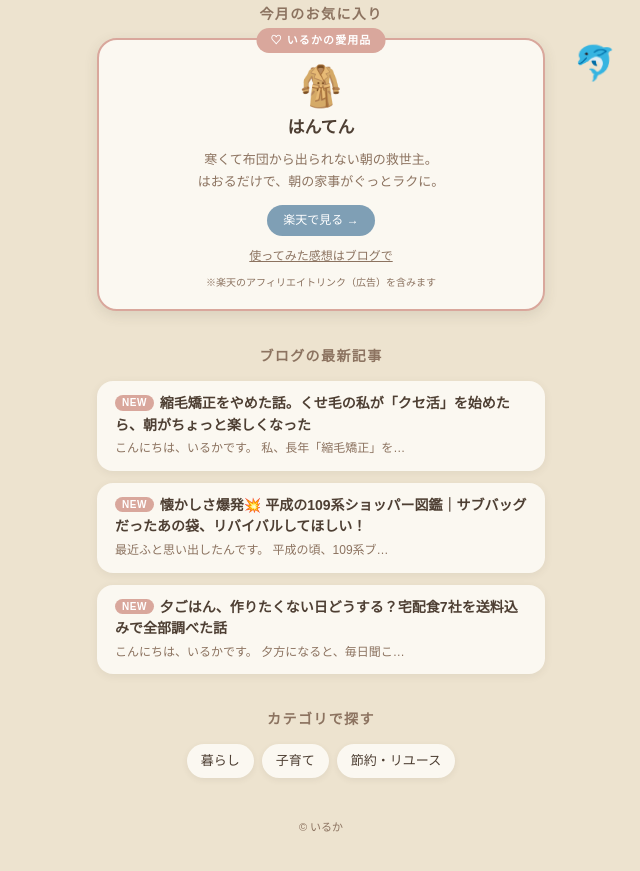
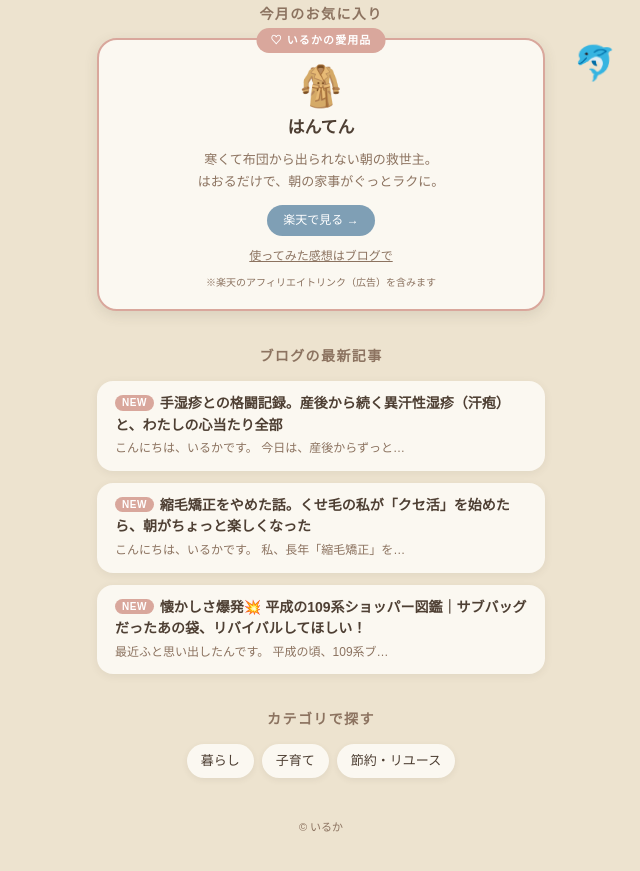
Before and after one commit to iruka-mom/iruka-mom.github.io, a plain HTML site: page index.html in a window 1280 px wide. Shown: the part 483-1354 px from the top of the page, without its empty margins (319-959 px from the left). Drawn offline with Linux system fonts and the light colour scheme.

Commit message:
ブログの最新記事リンクを更新

```diff
--- a/index.html
+++ b/index.html
@@ -98,9 +98,9 @@
   <h2>ブログの最新記事</h2>
   <div class="links latest">
     <!-- latest:start -->
+    <a class="btn" href="https://hanabibanban.hatenablog.com/entry/2026/11/15/002614" data-published="2026-11-15T00:26:14+09:00"><span class="t"><b>手湿疹との格闘記録。産後から続く異汗性湿疹（汗疱）と、わたしの心当たり全部</b><small>こんにちは、いるかです。 今日は、産後からずっと…</small></span></a>
     <a class="btn" href="https://hanabibanban.hatenablog.com/entry/2026/11/14/204736" data-published="2026-11-14T20:47:36+09:00"><span class="t"><b>縮毛矯正をやめた話。くせ毛の私が「クセ活」を始めたら、朝がちょっと楽しくなった</b><small>こんにちは、いるかです。 私、長年「縮毛矯正」を…</small></span></a>
     <a class="btn" href="https://hanabibanban.hatenablog.com/entry/2026/11/14/173442" data-published="2026-11-14T17:34:42+09:00"><span class="t"><b>懐かしさ爆発💥 平成の109系ショッパー図鑑｜サブバッグだったあの袋、リバイバルしてほしい！</b><small>最近ふと思い出したんです。 平成の頃、109系ブ…</small></span></a>
-    <a class="btn" href="https://hanabibanban.hatenablog.com/entry/2026/11/13/222049" data-published="2026-11-13T22:20:49+09:00"><span class="t"><b>夕ごはん、作りたくない日どうする？宅配食7社を送料込みで全部調べた話</b><small>こんにちは、いるかです。 夕方になると、毎日聞こ…</small></span></a>
     <!-- latest:end -->
   </div>
 
```
